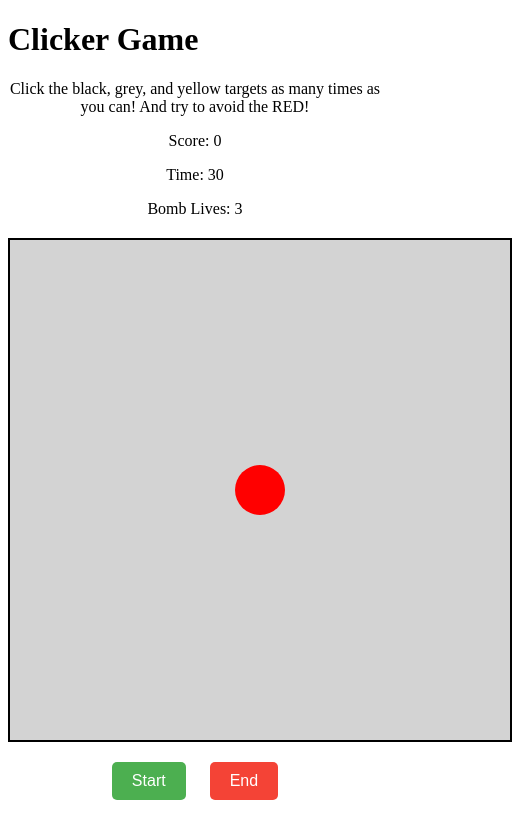
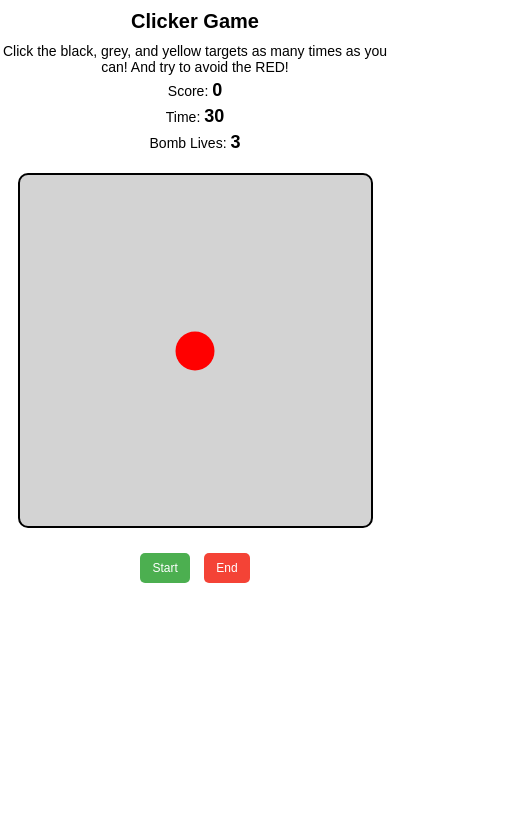
Before and after one commit to tenkards/Clicker-game, a plain HTML site: page index.html in a window 390 px wide. Shown: the whole page, 512 px wide, since content can reach past the window. Drawn offline with Linux system fonts and the light colour scheme.

Commit message:
Mobile Friendly

```diff
--- a/script.js
+++ b/script.js
@@ -71,7 +71,7 @@ function createTemporaryTarget(color, duration, onClick) {
 // Create a bonus target (disappears after 2 seconds)
 function createBonus() {
   // Add duration
-  var duration = score >= 130 ? 250 : score >= 100 ? 500 : score >= 75 ? 1000 : score >= 50 ? 1500 : 2000;
+  var duration = score >= 130 ? 700 : score >= 100 ? 900 : score >= 75 ? 1200 : score >= 50 ? 1500 : 2000;
   createTemporaryTarget('grey', duration, function () {
     score += 5;
     timeLeft += 5;
@@ -120,7 +120,7 @@ function updateUI() {
 
 // Create a unicorn target (gold, shoooort time)
 function createUnicorn() {
-  createTemporaryTarget('gold', 500, function () {
+  createTemporaryTarget('purple', 500, function () {
     timeLeft += 25; // Add 25 seconds to the timer
     updateUI();
   });
@@ -158,12 +158,12 @@ function startTimer() {
     }
 
     // Occasionally create bonus, bomb, or unicorn
-    if (Math.random() < (score >= 130 ? 0.01 : score >= 100 ? 0.05 : score >= 75 ? 0.10 : score >= 50 ? 0.15 : 0.15)) createBonus(); // Reduce bonus rate by 5% for each tier
+    if (Math.random() < (score >= 130 ? 0.08 : score >= 100 ? 0.05 : score >= 75 ? 0.10 : score >= 50 ? 0.15 : 0.15)) createBonus(); // Reduce bonus rate by 5% for each tier
     if (Math.random() < (score >= 130 ? 0.9 : score >= 100 ? 0.9 : score >= 75 ? 0.8 : score >= 50 ? 0.6 : 0.4)) createBomb();
-    if (score >= 130 && Math.random() < 0.005) createUnicorn(); // Spawn unicorn with a 5% chance when score is 130+
+    if (score >= 130 && Math.random() < 0.03) createUnicorn(); // Spawn unicorn with a 5% chance when score is 130+
 
     // Spawn normal target with reduced probability based on score
-    if (Math.random() < (score >= 130 ? 0.4 : score >= 100 ? 0.45 : score >= 75 ? 0.60 : score >= 50 ? 0.75 : 1.0)) {
+    if (Math.random() < (score >= 130 ? 0.7 : score >= 100 ? 0.45 : score >= 75 ? 0.60 : score >= 50 ? 0.75 : 1.0)) {
       createNormalTarget(); // Spawn black target
     }
   }, interval);
@@ -192,5 +192,5 @@ function endGame() {
   clearInterval(timer);
   gameContainer.innerHTML = ''; // Remove all targets
   target.removeEventListener('click', handleNormalClick);
-  alert(`Game over! Your score is: ${score}. Lives remaining: ${lives}`);
+  alert(`Game over! Your score is: ${score}. Bomb Lives remaining: ${lives}`);
 }
--- a/styles.css
+++ b/styles.css
@@ -1,15 +1,41 @@
+/* General styles */
+body {
+  font-family: Arial, sans-serif;
+  margin: 0;
+  padding: 0;
+  text-align: center;
+}
+
+h1 {
+  font-size: 24px;
+  margin: 10px 0;
+}
+
+p {
+  font-size: 16px;
+  margin: 5px 0;
+}
+
+/* Game container */
 #game-container {
-  width: 500px;
-  height: 500px;
+  width: 90%;
+  max-width: 400px;
+  height: 90vw;
+  max-height: 400px;
   background-color: lightgray;
   position: relative;
   margin: 20px auto;
   border: 2px solid #000;
+  border-radius: 10px;
+  overflow: hidden;
 }
 
+/* Target styles */
 #target {
-  width: 50px;
-  height: 50px;
+  width: 10vw;
+  max-width: 50px;
+  height: 10vw;
+  max-height: 50px;
   background-color: red;
   border-radius: 50%;
   position: absolute;
@@ -19,31 +45,25 @@
   cursor: pointer;
 }
 
-.bonus {
+.bonus, .bomb {
   position: absolute;
   z-index: 10;
-  color: burlywood;
-}
-
-.bomb {
-  position: absolute;
-  z-index: 10;
-  color: green;
+  border-radius: 50%;
 }
 
 /* Button styles */
 #controls {
   text-align: center;
-  margin-top: 20px;
+  margin-top: 10px;
 }
 
 button {
-  padding: 10px 20px;
-  font-size: 16px;
+  padding: 10px 15px;
+  font-size: 14px;
   border: none;
   border-radius: 5px;
   cursor: pointer;
-  margin: 0 10px;
+  margin: 5px;
 }
 
 #start-button {
@@ -55,3 +75,25 @@ button {
   background-color: #f44336;
   color: white;
 }
+
+/* Responsive text */
+#score, #timer, #lives {
+  font-size: 18px;
+  font-weight: bold;
+}
+
+/* Responsive design for smaller screens */
+@media (max-width: 600px) {
+  h1 {
+    font-size: 20px;
+  }
+
+  p {
+    font-size: 14px;
+  }
+
+  button {
+    font-size: 12px;
+    padding: 8px 12px;
+  }
+}
```
